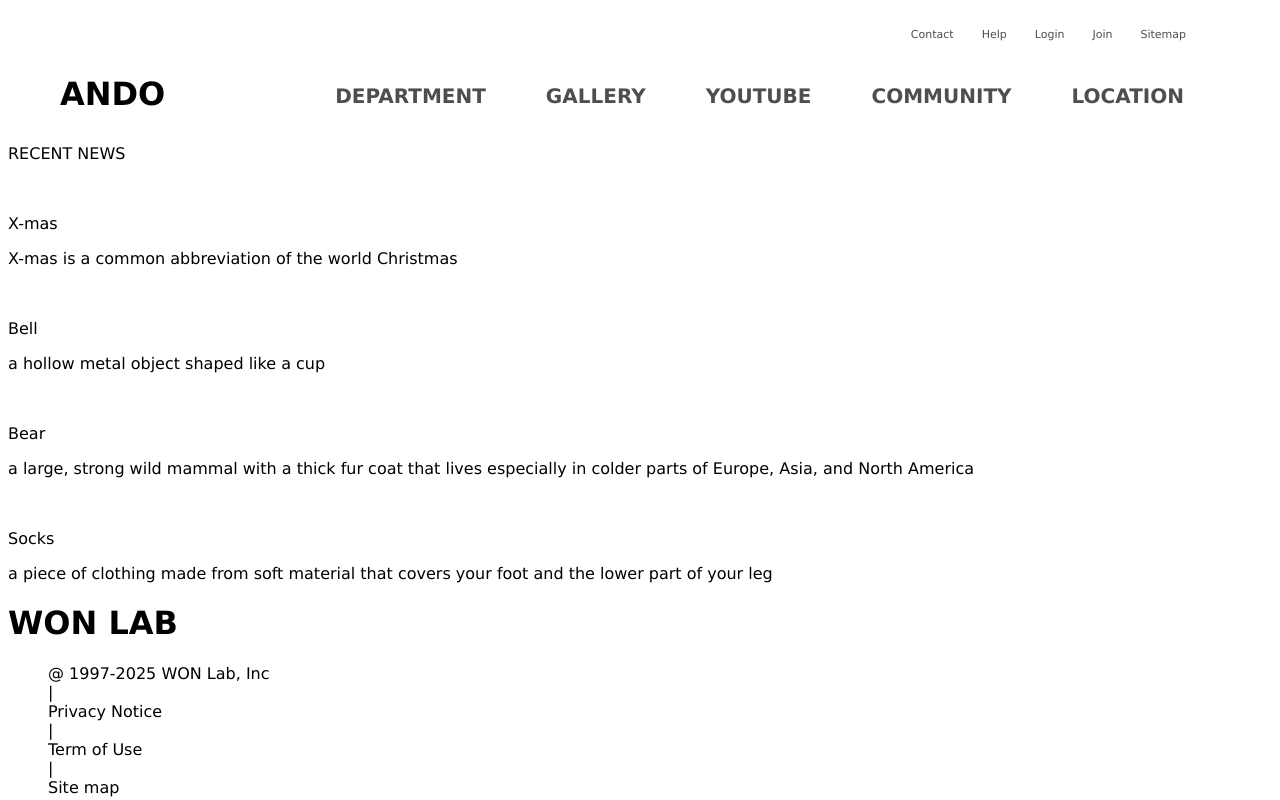
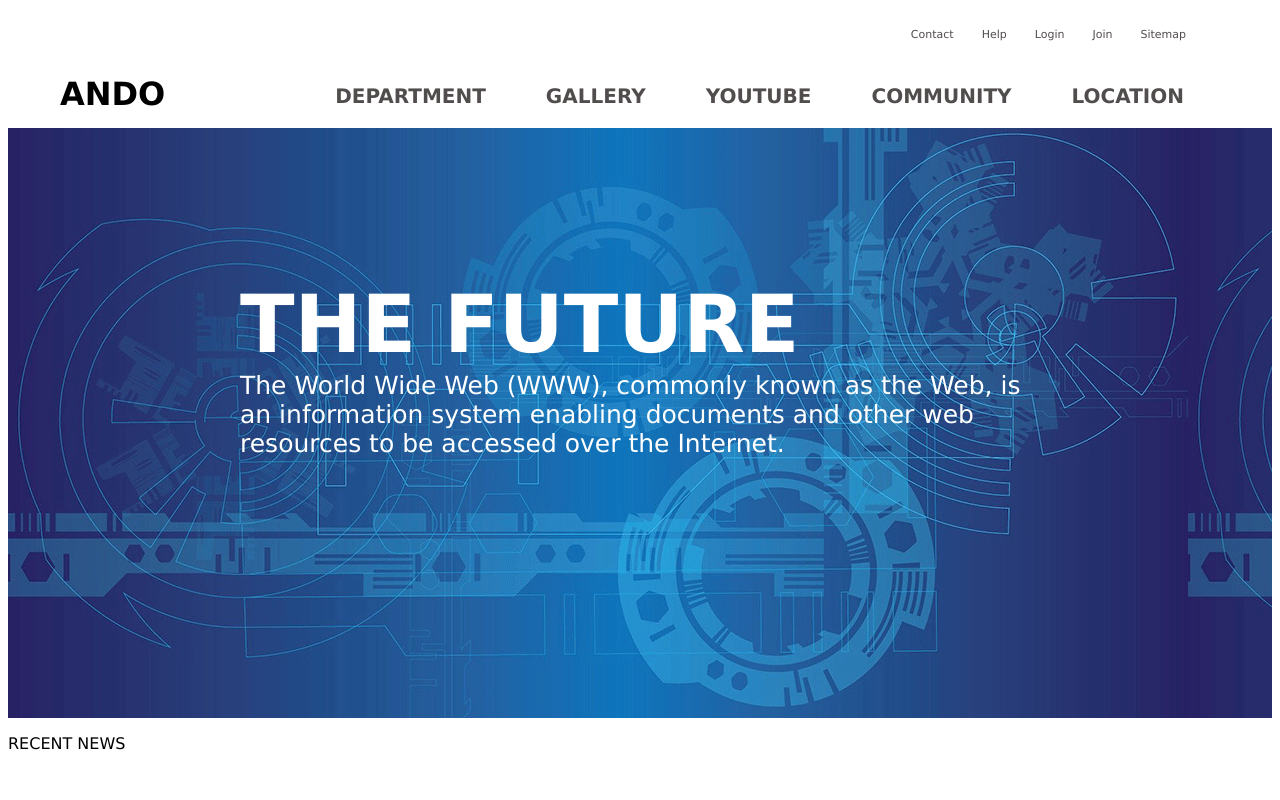
Before and after one commit to andoricano/Web103, a plain HTML site: page src/html/index.html in a window 1280 px wide. Shown: the top 800 px of the page. Drawn offline with Linux system fonts and the light colour scheme.

Commit message:
complete to display main title and content

```diff
--- a/src/css/index.css
+++ b/src/css/index.css
@@ -1,3 +1,4 @@
+/* -----------------------------common-----------------------------*/
 *{
     font-family: Verdana, Geneva, Tahoma, sans-serif;
 }
@@ -5,6 +6,8 @@
 ul{
     list-style-type: none;
 }
+
+/* -----------------------------header-----------------------------*/
 
 header {
     width: 100%;
@@ -66,3 +69,28 @@ header li {
     text-decoration: none;
     color: rgb(82, 77, 77);
 }
+
+/* -----------------------------main-----------------------------*/
+main{
+    width: 100%;
+    height: 590px;
+
+}
+main div{
+    width: 800px;
+    height: 300px;
+    margin: 0 auto;
+    padding: 150px 0 0 0;
+    color: white;
+}
+
+.main_title{
+    font-size: 80px;
+    margin: 0px;
+    font-weight: 1000;
+}
+
+.main_content{
+    font-size: 25px;
+    margin: 0px;
+}
--- a/src/html/index.html
+++ b/src/html/index.html
@@ -3,7 +3,7 @@
 <head>
     <meta charset="UTF-8">
     <meta name="viewport" content="width=device-width, initial-scale=1.0">
-    <title>Document</title>
+    <title>Web 1-03</title>
     <link rel="stylesheet" type="text/css" href ="../css/index.css">
 
 </head>
@@ -28,14 +28,13 @@
   </div>
   </header>
 
-    <main>
+    <main style="background-image: url('../../rsc/bg_main.png');">
         <div>
-            <p class="main_title"></p>
-            <p class="main_content"></p>
+            <p class="main_title">THE FUTURE</p>
+            <p class="main_content">The World Wide Web (WWW), commonly known as the Web, is an information system enabling documents and other web resources to be accessed over the Internet.</p>
         </div>
     </main>
 
-    <!-- Emmet Code 적용 검토 -->
     <section>
         <div>
             <p>RECENT NEWS</p>
```
